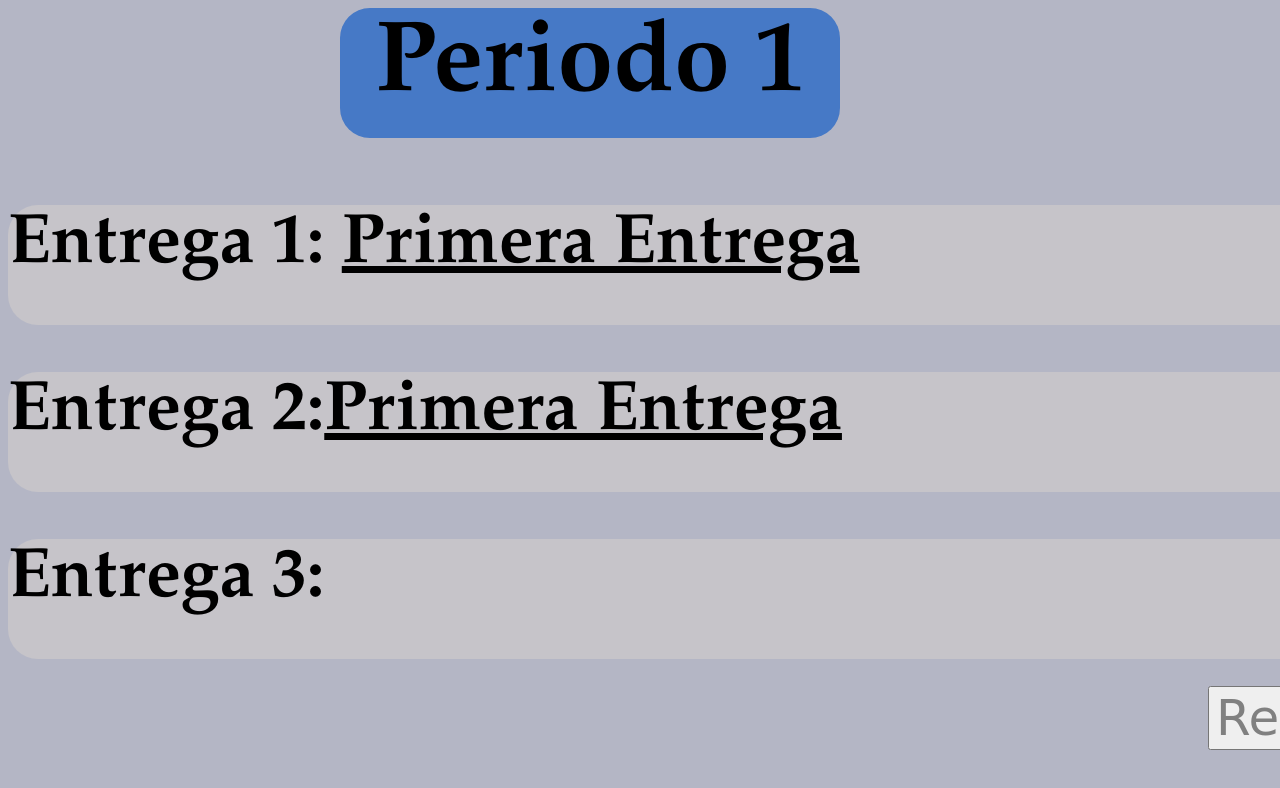
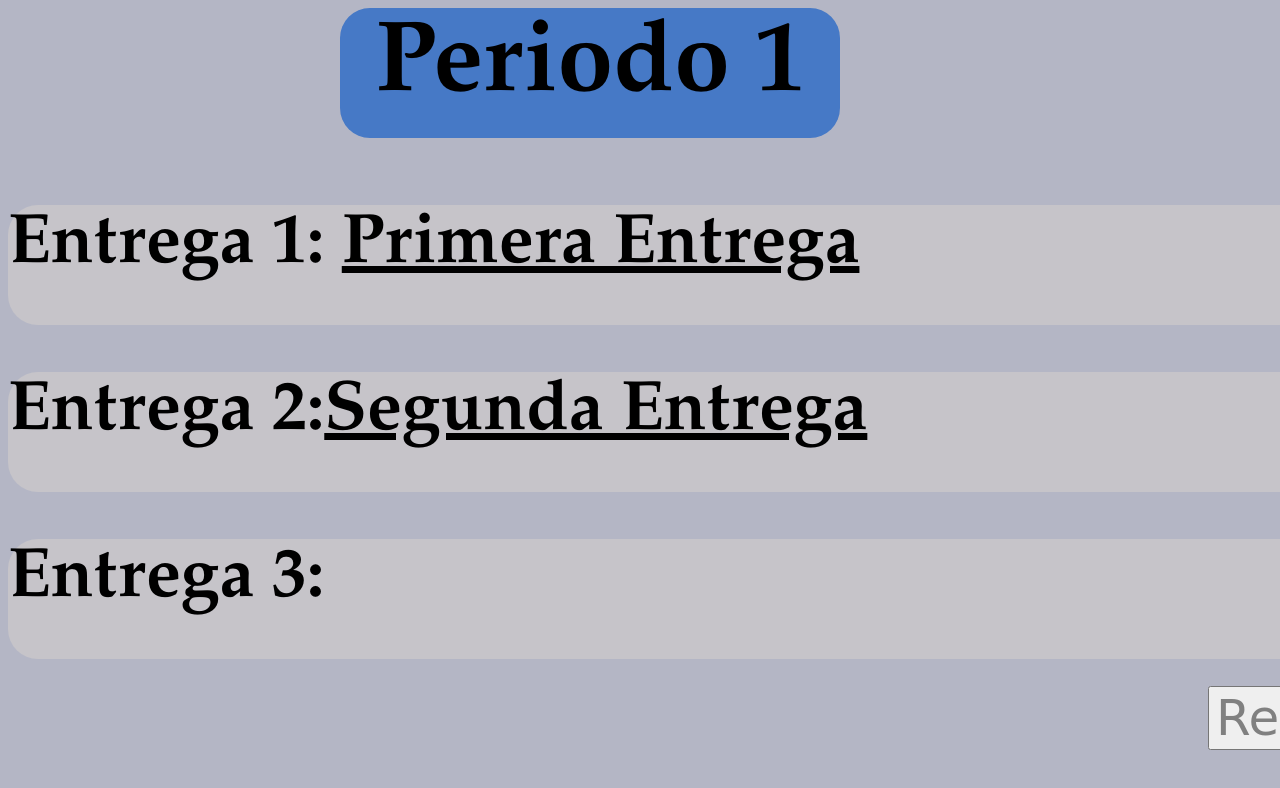
Before and after one commit to alejo12155/pagina-web, a plain HTML site: page periodo1.html in a window 1280 px wide. Shown: the top 788 px of the page. Drawn offline with Linux system fonts and the light colour scheme.

Commit message:
Update periodo1.html

```diff
--- a/periodo1.html
+++ b/periodo1.html
@@ -11,7 +11,7 @@
 		<h1 style="font-size: 70px;font-family: Garamond; height: 120px; width: 1450px; border-radius: 30px; background-color: #C6C4C9 ; "> Entrega 1: <a href="https://alejo12155.github.io/tarea1/" style="color: black;">Primera Entrega</a></h1>
 
 		</div>
-		<h1 style="font-size: 70px;font-family: Garamond; height: 120px; width: 1450px; border-radius: 30px; background-color: #C6C4C9 ; "> Entrega 2:<a href="https://alejo12155.github.io/tarea2/" style="color: black;">Primera Entrega</a> </h1>
+		<h1 style="font-size: 70px;font-family: Garamond; height: 120px; width: 1450px; border-radius: 30px; background-color: #C6C4C9 ; "> Entrega 2:<a href="https://alejo12155.github.io/tarea2/" style="color: black;">Segunda Entrega</a> </h1>
 
 		<h1 style="font-size: 70px;font-family: Garamond; height: 120px; width: 1450px; border-radius: 30px; background-color: #C6C4C9 ; "> Entrega 3: </h1>
 
```
